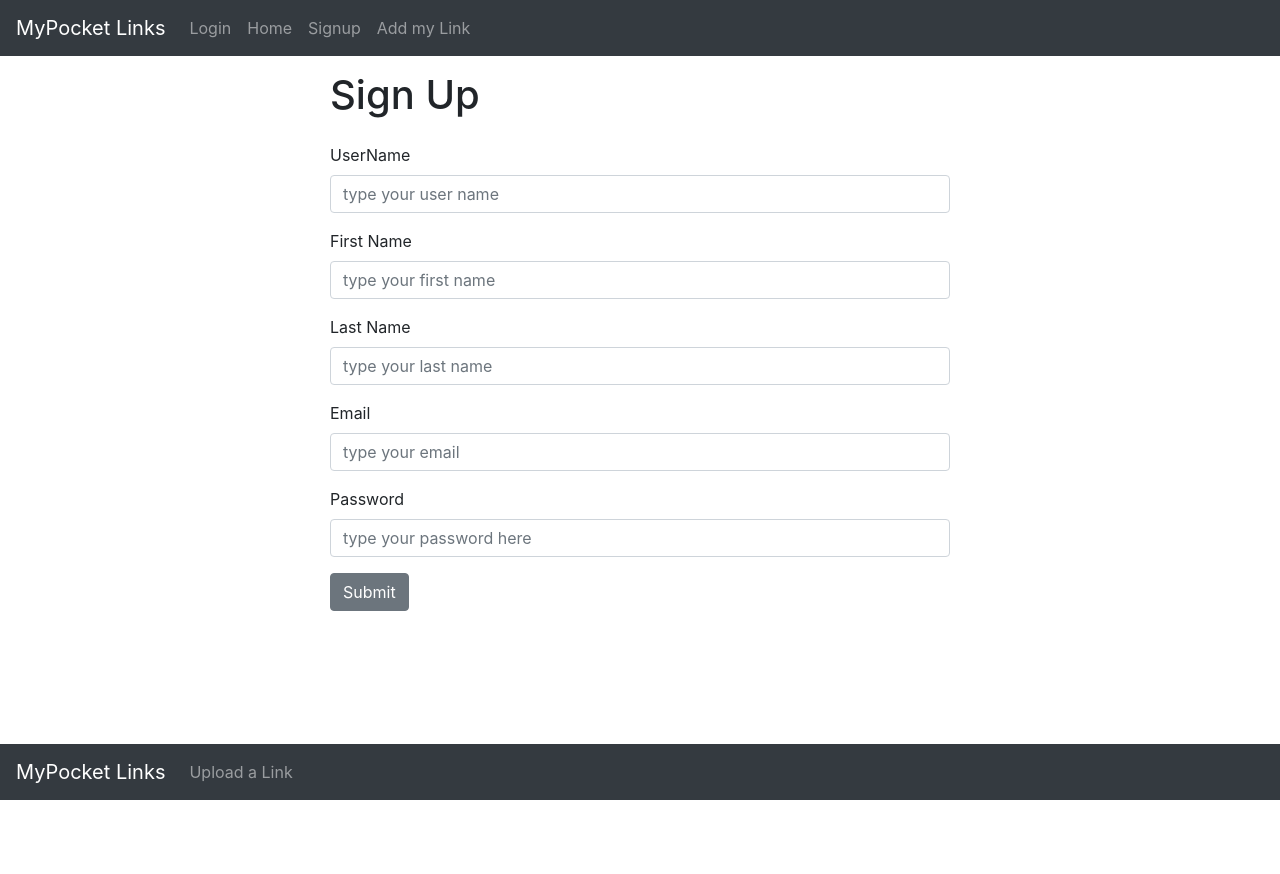
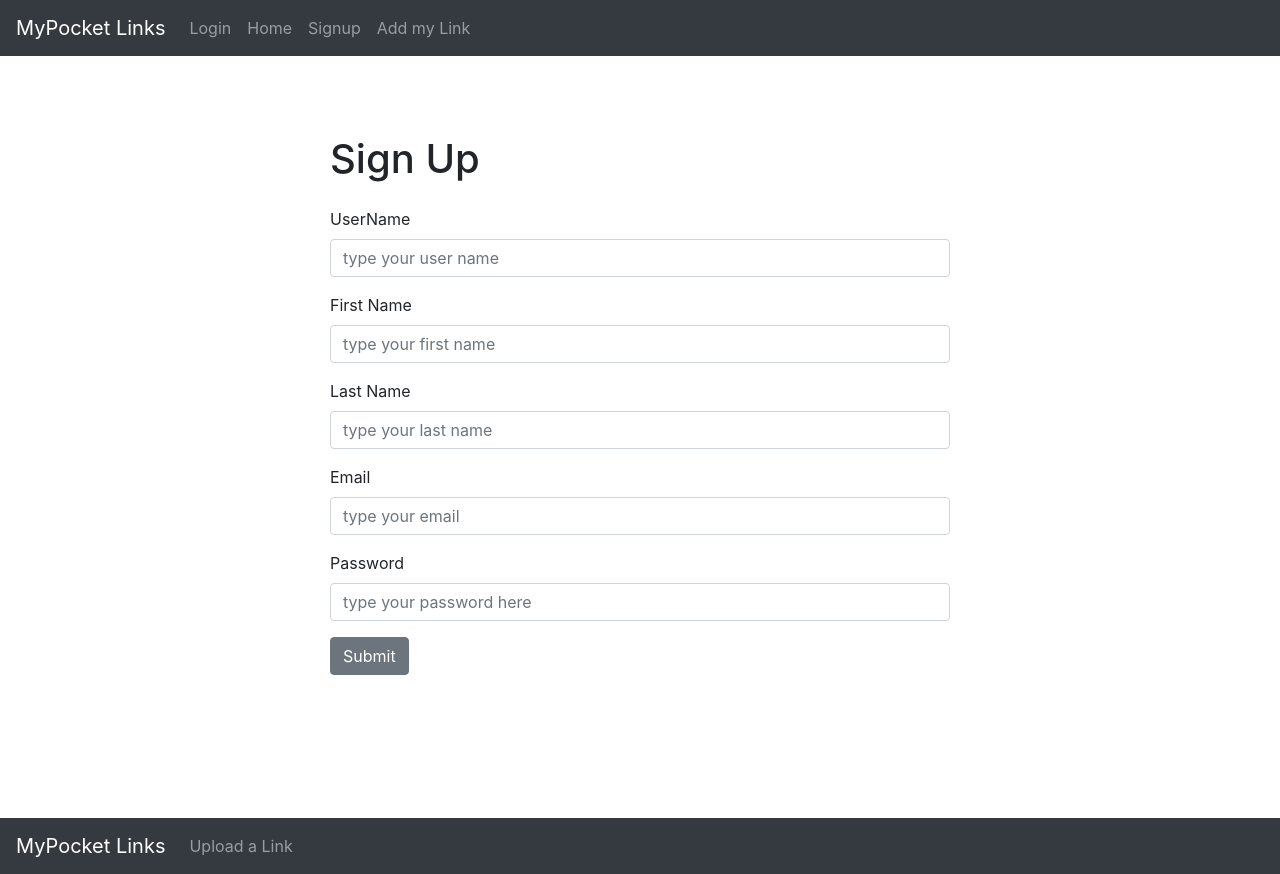
Before and after one commit to bonini81/frontend-react-devf, a React (Create React App) app: page /signup in a window 1280 px wide. Before the commit the page ends 800 px from the top, so only its background shows below. Built offline with nearby package versions, Linux system fonts and the light colour scheme.

Commit message:
Finished an MVP, just gotta give it some styling

```diff
--- a/src/styles.css
+++ b/src/styles.css
@@ -4,8 +4,10 @@
     width: 100%;
     max-width: 530px;
     padding: 15px;
-    margin: auto;
+    margin-left: auto;
+    margin-right: auto;
     margin-top: 10%;
+    margin-bottom: 20%;
 
 }
 
@@ -51,12 +53,15 @@ section.form-signup {
     width: 70%;
     max-width: 650px;
     padding: 15px;
-    margin: auto;
+    margin-left: auto;
+    margin-right: auto;
+    margin-top: 5%;
+    margin-bottom: 10%;
 
 }
 
 nav.fixed-bottom {
-    position: absolute;
+    position: relative;
 
 
 }
```
